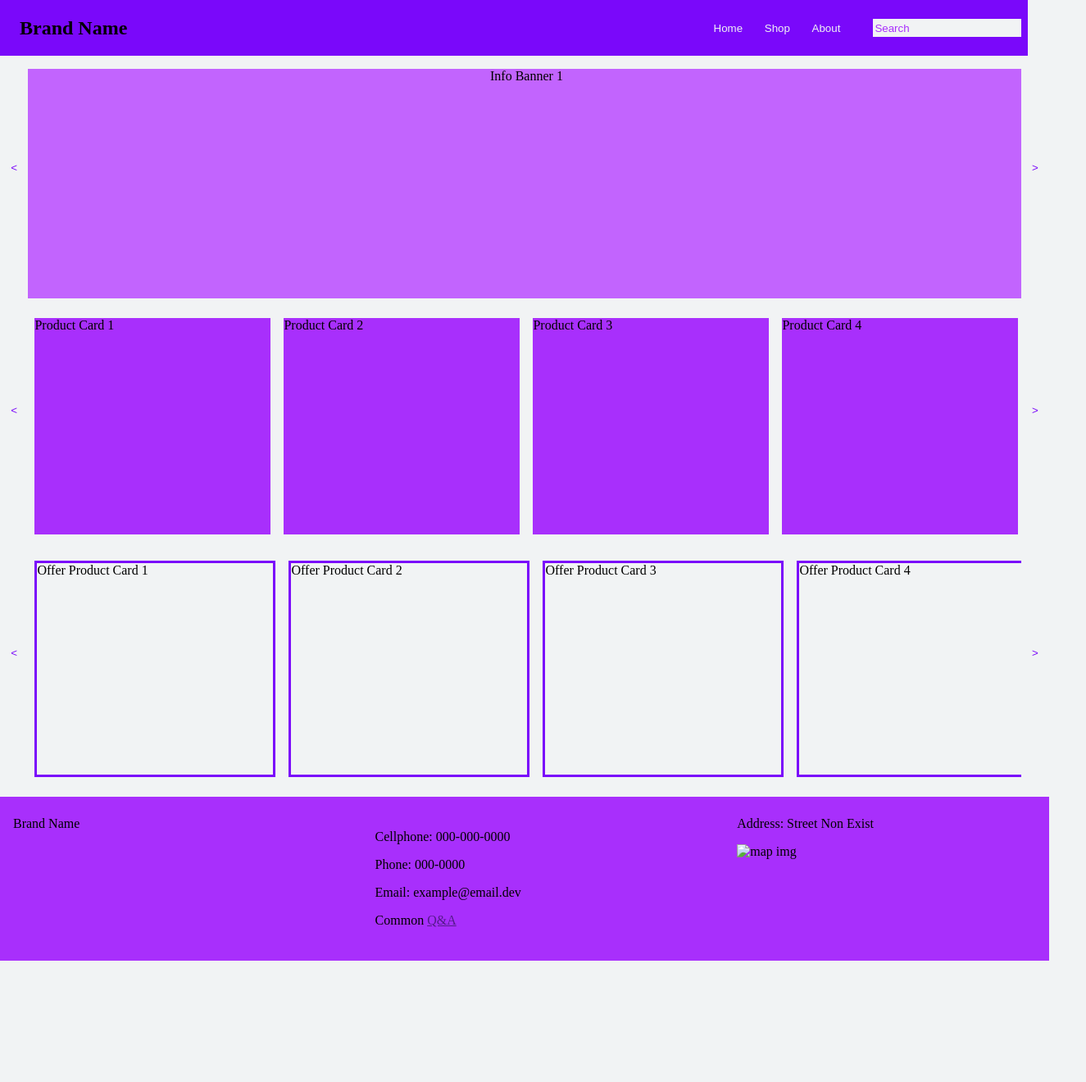
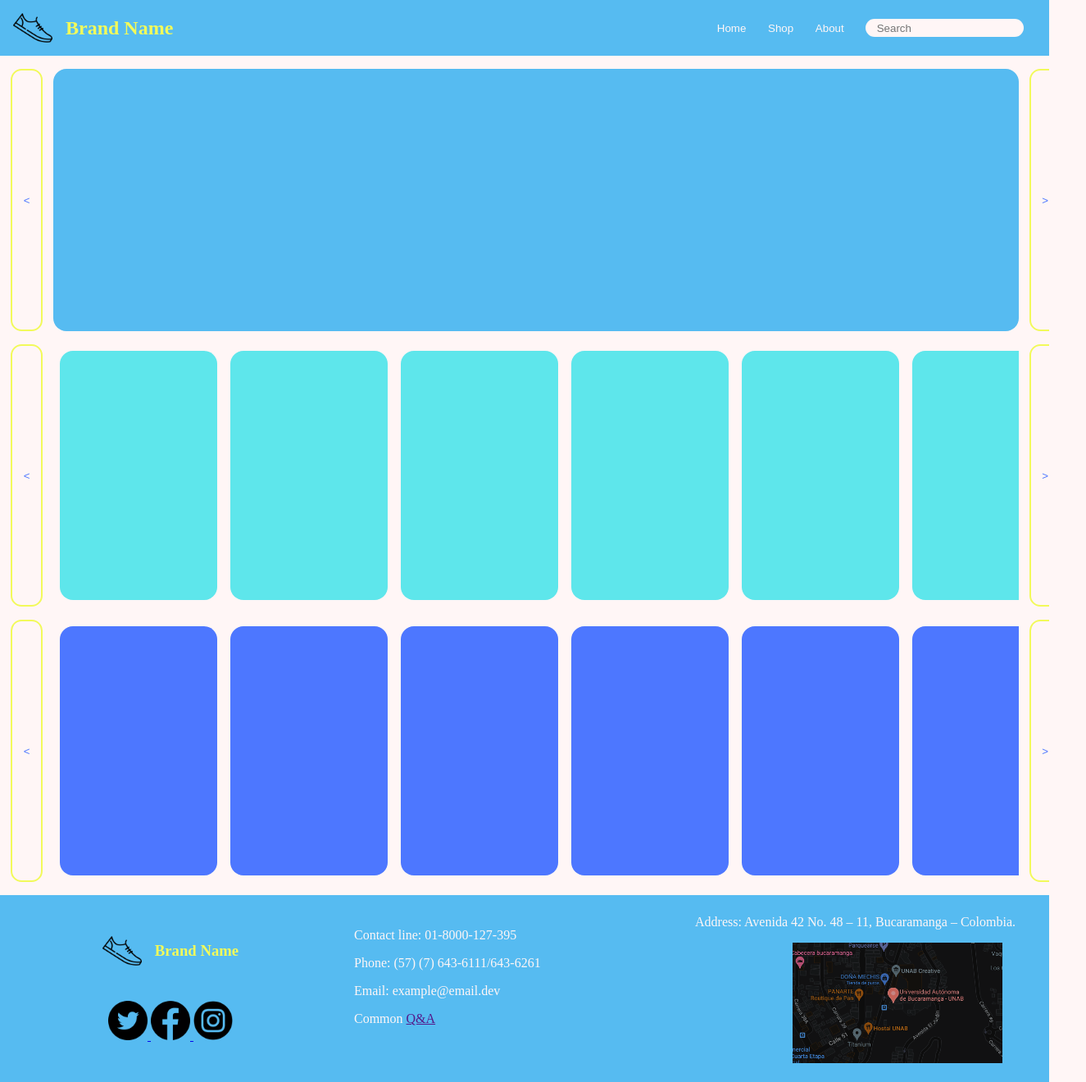
Before and after one commit to DianaTalero/Tienda_virtual_calzado, a plain HTML site: page index.html in a window 1280 px wide. Shown: the top 1320 px of the page at 82% size, 1325 px wide, since content can reach past the window. Before the commit the page ends 1172 px from the top, so only its background shows below. Drawn offline with Linux system fonts and the light colour scheme.

Commit message:
main page complete

```diff
--- a/app.js
+++ /dev/null
@@ -1,98 +0,0 @@
-const info_banner = document.getElementById("info_banner"),
-        pr_popular = document.getElementById("popular"),
-        offers = document.getElementById("offers")
-
-
-let banner_count = 0, popular_count = 0, offer_count = 0
-
-for (let index = 0; index < 3; index++) {
-    let offert = document.createElement("article")
-    offert.setAttribute("class", "offert")
-    offert.setAttribute("style", "left: 0vw")
-    offert.innerText = `Info Banner ${index + 1}`
-    info_banner.append(offert)
-}
-
-for (let index = 0; index < 10; index++) {
-    let pp_product = document.createElement("div")
-    pp_product.setAttribute("class", "card_pp")
-    pp_product.setAttribute("style", "left: 0vw")
-    pp_product.innerText = `Product Card ${index + 1}`
-    popular.append(pp_product)
-}
-
-for (let index = 0; index < 10; index++) {
-    let offer_product = document.createElement("div")
-    offer_product.setAttribute("class", "card_off")
-    offer_product.setAttribute("style", "left: 0vw")
-    offer_product.innerText = `Offer Product Card ${index + 1}`
-    offers.append(offer_product)
-}
-
-function ml(call) {
-    let elements;
-    if (call === "banner") {
-        elements = document.getElementsByClassName("offert")
-        if (banner_count <= 0) return;
-        for (const key in elements) {
-            if (Object.hasOwnProperty.call(elements, key)) {
-                elements[key].style.left = `${+elements[key].style.left.slice(0, -2) + 95}vw`
-            }
-        }
-        --banner_count
-    }
-    if (call === "popular") {
-        elements = document.getElementsByClassName("card_pp")
-        if (popular_count <= 0) return;
-        for (const key in elements) {
-            if (Object.hasOwnProperty.call(elements, key)) {
-                elements[key].style.left = `${+elements[key].style.left.slice(0, -2) + 45}vw`
-            }
-        }
-        --popular_count
-    }
-    if (call === "offer") {
-        elements = document.getElementsByClassName("card_off")
-        if (offer_count <= 0) return;
-        for (const key in elements) {
-            if (Object.hasOwnProperty.call(elements, key)) {
-                elements[key].style.left = `${+elements[key].style.left.slice(0, -2) + 45}vw`
-            }
-        }
-        --offer_count
-    }
-}
-
-function mr(call) {
-    let elements
-    if (call === "banner") {
-        elements = document.getElementsByClassName("offert")
-        if (banner_count >= elements.length - 1) return;
-        for (const key in elements) {
-            if (Object.hasOwnProperty.call(elements, key)) {
-                elements[key].style.left = `${+elements[key].style.left.slice(0, -2) - 95}vw`
-            }
-        }
-        ++banner_count
-    }
-    if (call === "popular") {
-        elements = document.getElementsByClassName("card_pp")
-        if (popular_count >= elements.length/2 - 1) return;
-        for (const key in elements) {
-            if (Object.hasOwnProperty.call(elements, key)) {
-                elements[key].style.left = `${+elements[key].style.left.slice(0, -2) - 45}vw`
-            }
-        }
-        ++popular_count
-    }
-    if (call === "offer") {
-        elements = document.getElementsByClassName("card_off")
-        if (offer_count >= elements.length/2 - 1) return;
-        for (const key in elements) {
-            if (Object.hasOwnProperty.call(elements, key)) {
-                elements[key].style.left = `${+elements[key].style.left.slice(0, -2) - 45}vw`
-            }
-        }
-        ++offer_count
-    }
-}
--- a/index.html
+++ b/index.html
@@ -5,17 +5,25 @@
         <meta http-equiv="X-UA-Compatible" content="IE=edge">
         <meta name="viewport" content="width=device-width, initial-scale=1.0">
         <title>Document</title>
+        <link rel="stylesheet" href="main.css">
         <link rel="stylesheet" href="style.css">
-        <script src="app.js" defer></script>
+        <script src="main.js" defer></script>
     </head>
     <body>
         <header>
             <nav>
-                <h1>Brand Name</h1>
-                <div id = "header_inter">
-                    <button>Home</button>
+                <div class = "brand">
+                    <img class = "logo" src="/logo.png" alt="logo">
+                    <h1>Brand Name</h1>
+                </div>
+                <div class = "header_inter">
+                    <a href="index.html">
+                        <button>Home</button>
+                    </a>
                     <button>Shop</button>
-                    <button>About</button>
+                    <a href="about.html" target="_blank" rel="noopener noreferrer">
+                        <button>About</button>
+                    </a>
                     <input type="text" name="search_bar_input" id="search_bar_input" placeholder="Search">
                     <datalist name="search_bar" id="search_bar_main">
                         <option value="test">
@@ -26,51 +34,67 @@
         </header>
         <main>
             <section id="scroll_banner">
-                <button class = "bl_button" onclick="ml('banner')">
+                <button class = "move_button" onclick="move('info_banner', 'l')">
                     <
                 </button>
                 <div id="info_banner">
                 </div>
-                <button class = "br_button" onclick="mr('banner')">
+                <button class = "move_button" onclick="move('info_banner', 'r')">
                     >
                 </button>
             </section>
             <section id="scroll_pp_products">
-                <button class = "bl_button" onclick="ml('popular')">
+                <button class = "move_button" onclick="move('popular', 'l')">
                     <
                 </button>
                 <div id="popular">
                 </div>
-                <button class = "br_button" onclick="mr('popular')">
+                <button class = "move_button" onclick="move('popular', 'r')">
                     >
                 </button>
             </section>
             <section id="scroll_offer_products">
-                <button class = "bl_button" onclick="ml('offer')">
+                <button class = "move_button" onclick="move('offer', 'l')">
                     <
                 </button>
                 <div id="offers">
                 </div>
-                <button class = "br_button" onclick="mr('offer')">
+                <button class = "move_button" onclick="move('offer', 'r')">
                     >
                 </button>
             </section>
         </main>
         <footer>
-            <section class = "footer_sec">
-                Brand Name
+            <section>
+                <article class="brand">
+                    <img class = "logo" src="/logo.png" alt="logo">
+                    <h1>Brand Name</h1>
+                </article>
+                <article>
+                    <a href="https://twitter.com/unab_online" target="_blank">
+                        <img class = "social_media" src="/twitter.png" alt="twitter">
+                    </a>
+                    <a href="https://www.facebook.com/unab.online/" target="_blank">
+                        <img class = "social_media" src="/facebook.png" alt="facebook">
+                    </a>
+                    <a href="https://www.instagram.com/unab_online/" target="_blank">
+                        <img class = "social_media" src="/instagram.png" alt="instagram">
+                    </a>
+                </article>
             </section>
-            <section class = "footer_sec">
+            <section>
                 <article>
-                    <p>Cellphone: 000-000-0000</p>
-                    <p>Phone: 000-0000</p>
+                    <p>Contact line:  01-8000-127-395</p>
+                    <p>Phone: (57) (7) 643-6111/643-6261</p>
                     <p>Email: example@email.dev</p>
                     <p>Common <a href="">Q&A</a></p>
                 </article>
             </section>
-            <section class = "footer_sec">
-                Address: Street Non Exist
-                <img src="" alt="map img">
+            <section>
+                Address: Avenida 42 No. 48 – 11, Bucaramanga – Colombia.
+                <a class="direction" target="_blank" href="https://www.google.com/maps/place/Universidad+Aut%C3%B3noma+de+Bucaramanga+-+UNAB/@7.1164673,-73.1076005,17z/data=!4m5!3m4!1s0x8e683fe3d972e479:0xf4d24fabc68b8c!8m2!3d7.1164673!4d-73.1054065">
+                    <img class = "direction" src="/unab.png" alt="map img">
+                </a>
             </section>
         </footer>
     </body>
--- /dev/null
+++ b/main.css
@@ -0,0 +1,74 @@
+#info_banner,
+#popular,
+#offers {
+    overflow: hidden;
+    max-width: 85vw;
+    display: flex;
+    flex-direction: row;
+}
+
+.offert {
+    transition-property: left;
+    transition-duration: 1000ms;
+    position: relative;
+    min-width: 84.25vw;
+    min-height: 30vh;
+    border-radius: 1em;
+    background-color: var(--second);
+    text-align: center;
+}
+
+.card {
+    transition-property: left;
+    transition-duration: 500ms;
+    position: relative;
+    min-width: 22.5vw;
+    border-radius: 1em;
+    margin: .5em;
+}
+
+.pp {
+    background-color: var(--third);
+}
+
+.off {
+    background-color: var(--main);
+}
+
+.move_button {
+    transition-property: color, background-color, box-shadow;
+    transition-duration: 500ms;
+    height: 30vh;
+    color: var(--main);
+    background-color: var(--bg);
+    border-style: solid;
+    border-color: var(--contrast);
+    border-radius: 1em;
+    margin: 0em 1em;
+}
+
+.move_button:hover {
+    transition-property: color, background-color, box-shadow;
+    transition-duration: 500ms;
+    color: var(--second);
+    background-color: var(--contrast);
+    box-shadow: 0 0 1em var(--contrast) inset,
+                0 0 .5em var(--contrast);
+}
+
+@media (orientation: landscape) {
+    #info_banner,
+    #popular,
+    #offers {
+        min-width: 92vw;
+    }
+    .offert {
+        min-width: 92vw;
+    }
+    .move_button {
+        min-height: 40vh;
+    }
+    .card {
+        min-width: 15vw;
+    }
+}
--- /dev/null
+++ b/main.js
@@ -0,0 +1,69 @@
+const info_banner = document.getElementById("info_banner"),
+        pr_popular = document.getElementById("popular"),
+        offers = document.getElementById("offers")
+
+let banner_count = 0, popular_count = 0, offert_count = 0
+
+for (let index = 0; index < 3; index++) {
+    let offert = document.createElement("article")
+    offert.setAttribute("class", "offert")
+    offert.setAttribute("style", "left: 0vw")
+    info_banner.append(offert)
+}
+
+for (let index = 0; index < 10; index++) {
+    let pp_product = document.createElement("div")
+    pp_product.setAttribute("class", "card pp")
+    pp_product.setAttribute("style", "left: 0vw")
+    popular.append(pp_product)
+}
+
+for (let index = 0; index < 10; index++) {
+    let offert_product = document.createElement("div")
+    offert_product.setAttribute("class", "card off")
+    offert_product.setAttribute("style", "left: 0vw")
+    offers.append(offert_product)
+}
+
+function move(call, sense) {
+    let elements,
+        landscape = window.innerWidth > window.innerHeight? true: false,
+        mv_banner = landscape? 92:84.25, mv_cards = landscape? 20:45
+
+    if (call === "info_banner") {
+        elements = document.getElementsByClassName("offert")
+        if ((sense === "l" && banner_count <= 0) || (sense === "r" && banner_count >= 2)) return;
+        for (const key in elements) {
+            if (Object.hasOwnProperty.call(elements, key)) {
+                elements[key].style.left = sense === "l"?
+                            `${+elements[key].style.left.slice(0, -2) + mv_banner}vw`:
+                            `${+elements[key].style.left.slice(0, -2) - mv_banner}vw`
+            }
+        }
+        banner_count = sense === "l"? banner_count -= 1: banner_count += 1
+    }
+    if (call === "popular") {
+        elements = document.getElementsByClassName("pp")
+        if ((sense === "l" && popular_count <= 0) || (sense === "r" && popular_count >= 4)) return;
+        for (const key in elements) {
+            if (Object.hasOwnProperty.call(elements, key)) {
+                elements[key].style.left = sense === "l"?
+                            `${+elements[key].style.left.slice(0, -2) + mv_cards}vw`:
+                            `${+elements[key].style.left.slice(0, -2) - mv_cards}vw`
+            }
+        }
+        popular_count = sense === "l"? popular_count -= 1: popular_count += 1
+    }
+    if (call === "offer") {
+        elements = document.getElementsByClassName("off")
+        if ((sense === "l" && offert_count <= 0) || (sense === "r" && offert_count >= 4)) return;
+        for (const key in elements) {
+            if (Object.hasOwnProperty.call(elements, key)) {
+                elements[key].style.left = sense === "l"?
+                `${+elements[key].style.left.slice(0, -2) + mv_cards}vw`:
+                `${+elements[key].style.left.slice(0, -2) - mv_cards}vw`
+            }
+        }
+        offert_count = sense === "l"? offert_count -= 1: offert_count += 1
+    }
+}
--- a/style.css
+++ b/style.css
@@ -1,24 +1,33 @@
 :root {
-    --main: #F1F3F4;
-    --second: #C264FE;
-    --third: #A82FFC;
-    --contrast: #7A08FA;
+	--bg: #fff6f6;
+    --main: #4D77FF;
+    --second: #56BBF1;
+    --third: #5EE6EB;
+    --contrast: #F2FA5A;
 }
+
+/* * {outline:solid red} */
 
 body {
     overflow-x:hidden;
     min-width: 98vw;
     min-height: 98vh;
-    background-color: var(--main);
+    background-color: var(--bg);
     margin: 0;
 }
 
 header {
-    width: 98vw;
+    width: 100vw;
 }
+
+h1 {
+    width: 70%;
+	color: var(--contrast)
+}
+
 nav {
-    width: 98vw;
-    background-color: var(--contrast);
+    width: 100vw;
+    background-color: var(--second);
     display: flex;
     flex-direction: row;
     justify-content: space-between;
@@ -31,13 +40,8 @@ nav > * {
     margin-right: .5em;
 }
 
-#header_inter {
-    display: flex;
-    flex-direction: row;
-}
-
 button {
-    color: var(--main);
+    color: var(--bg);
     background-color: transparent;
     border-style: none;
     padding: 2em 1em;
@@ -46,24 +50,33 @@ button {
 button:hover {
     transition-property: background-color, box-shadow;
     transition-duration: 500ms;
-    box-shadow: 0 0 1em var(--second) inset;
+    box-shadow: 0 0 1em var(--contrast) inset;
 }
 
 input {
     height: 1.5em;
     align-self: center;
-    background-color: var(--main);
+    background-color: var(--bg);
     border-style: none;
-    margin-left: 2em;
-}
-
-input::placeholder {
-    color: var(--third);
+	border-radius: 1em;
+	padding-left: 1em;
+    margin-left: 1em;
+	margin-right: 1.75em;
 }
 
 input:hover,
 input:focus {
     outline-style: none;
+    margin-left: .7em;
+}
+
+input:hover,
+input:focus {
+	transition-property: box-shadow, border-style, border-color;
+	transition-duration: 500ms;
+	border-style: solid;
+	border-color: var(--contrast);
+	box-shadow: 0 0 1em 0  var(--contrast);
 }
 
 section {
@@ -77,55 +90,16 @@ section {
 }
 
 footer {
-    background-color: var(--third);
+    color: var(--bg);
+    background-color: var(--second);
     display: flex;
     flex-direction: row;
     margin: 1em 0 0 0;
 }
 
-#info_banner,
-#popular,
-#offers {
-    overflow: hidden;
-    min-width: 90vw;
-    display: flex;
-    flex-direction: row;
-}
-
-.offert {
-    position: relative;
-    min-width: 95vw;
-    min-height: 30vh;
-    background-color: var(--second);
-    text-align: center;
-}
-
-.card_pp {
-    position: relative;
-    min-width: 22.5vw;
-    margin: .5em;
-    background-color: var(--third);
-}
-
-.card_off {
-    position: relative;
-    min-width: 22.5vw;
-    margin: .5em;
-    border-style: solid;
-    border-color: var(--contrast);
-    background-color: var(--main);
-}
-
-.br_button,
-.bl_button {
-    height: 30vh;
-    color: var(--contrast);
-    background-color: var(--main);
-}
-
-.footer_sec {
-    min-height: 5vh;
-    min-width: 32vw;
+footer > section {
+	min-height: 5vh;
+    min-width: 30vw;
     display: flex;
     flex-direction: column;
     row-gap: 1em;
@@ -133,11 +107,66 @@ footer {
     margin: .5em 0;
 }
 
-@media (orientation: landscape) {
-    section {
-        min-height: 35vh;
-    }
-    .card {
-        min-width: 15vw;
-    }
+footer > section:first-child {
+    display: grid;
+    justify-items: center;
 }
+
+footer > section:nth-child(2) {
+    display: flex;
+    flex-direction: row;
+}
+
+footer > section:last-child {
+    display: flex;
+    flex-direction: column;
+    align-items: flex-end;
+    text-align: end;
+}
+
+.brand {
+    display: flex;
+    flex-direction: row;
+    align-items: center;
+    column-gap: 1em;
+}
+
+.header_inter {
+    display: flex;
+    flex-direction: row;
+}
+
+.logo {
+    max-height: 3em;
+    max-width: 3em;
+}
+
+.direction {
+    width: 16em;
+    position: relative;
+    right: .5em;
+}
+
+.social_media {
+    aspect-ratio: 1/1;
+    width: 3em;
+}
+
+::-webkit-scrollbar {
+    background-color: var(--second);
+}
+
+::-webkit-scrollbar-thumb {
+    background-color: var(--main);
+    border-style: solid;
+    border-left: var(--contrast);
+    border-top: none;
+    border-bottom: none;
+    border-right: var(--contrast);
+}
+
+@media (orientation:landscape) {
+	section {
+		min-height: 40vh;
+	}
+}
```
Also changed, not shown: about.html (added, +49 -0 lines), about.css (added), facebook.png (added), instagram.png (added), logo.png (added), twitter.png (added), unab.png (added).
